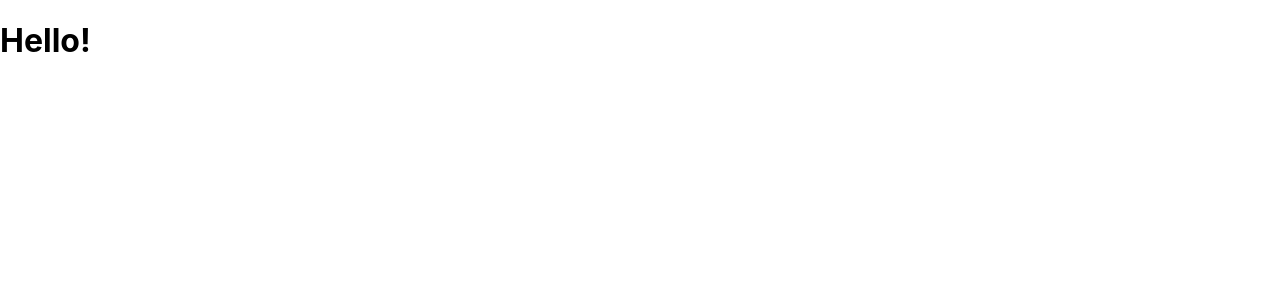
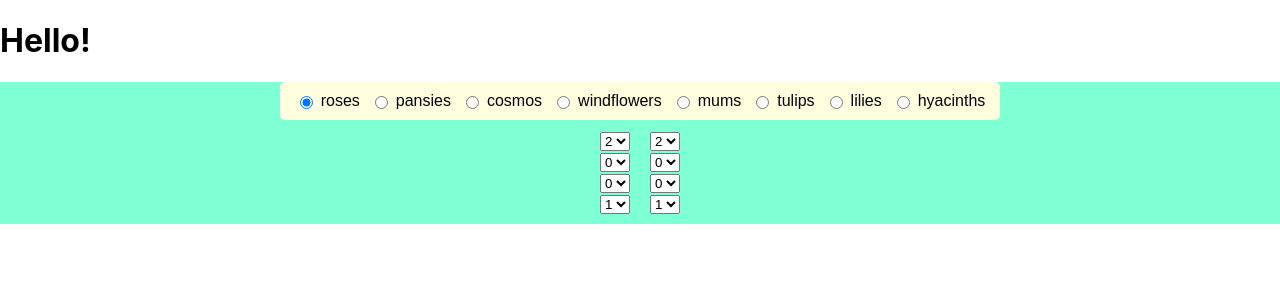
Before and after one commit to crow625/ACNH-Flowers, a React (Create React App) app in the folder acnh-flowers/: page / in a window 1280 px wide. Shown: the top 300 px of the page. Built offline with nearby package versions, Linux system fonts and the light colour scheme.

Commit message:
broke functionality into components, adding flower and gene selection

```diff
--- a/acnh-flowers/package.json
+++ b/acnh-flowers/package.json
@@ -3,6 +3,9 @@
   "version": "0.1.0",
   "private": true,
   "dependencies": {
+    "@emotion/react": "^11.11.0",
+    "@emotion/styled": "^11.11.0",
+    "@mui/material": "^5.13.0",
     "@testing-library/jest-dom": "^5.16.5",
     "@testing-library/react": "^13.4.0",
     "@testing-library/user-event": "^13.5.0",
--- a/acnh-flowers/src/App.css
+++ b/acnh-flowers/src/App.css
@@ -1,38 +1,13 @@
-.App {
+.body {
+  display: flex;
+  flex-direction: column;
+  background-color: aquamarine;
+  justify-content: center;
+  align-items: center;
   text-align: center;
 }
 
-.App-logo {
-  height: 40vmin;
-  pointer-events: none;
+.flower-genes {
+  display: flex;
+  flex-direction: row;
 }
-
-@media (prefers-reduced-motion: no-preference) {
-  .App-logo {
-    animation: App-logo-spin infinite 20s linear;
-  }
-}
-
-.App-header {
-  background-color: #282c34;
-  min-height: 100vh;
-  display: flex;
-  flex-direction: column;
-  align-items: center;
-  justify-content: center;
-  font-size: calc(10px + 2vmin);
-  color: white;
-}
-
-.App-link {
-  color: #61dafb;
-}
-
-@keyframes App-logo-spin {
-  from {
-    transform: rotate(0deg);
-  }
-  to {
-    transform: rotate(360deg);
-  }
-}
--- a/acnh-flowers/src/App.js
+++ b/acnh-flowers/src/App.js
@@ -1,21 +1,81 @@
 import { useEffect, useState } from 'react';
-import { punnett, breed, genesFromString, stringFromGenes } from './calc/FlowerCalc';
+import { breed, geneProbability, genesFromString, stringFromGenes } from './calc/FlowerCalc';
+import FlowerSelector from './components/FlowerSelector/FlowerSelector';
+import GeneSelector from './components/GeneSelector/GeneSelector';
+import './App.css'
 
 const App = () => {
 
-  // const [ data, setData ] = useState({});
+  const [ loading, setLoading ] = useState(true);
   const data = require('./data/data.json');
 
+  const [ flowerList, setFlowerList ] = useState([]);
+  const [ flowerType, setFlowerType ] = useState('');
+  const [ flowerA, setFlowerA ] = useState({});
+  const [ flowerB, setFlowerB ] = useState({});
+
+  // set the list of flowers
   useEffect(() => {
     const getData = async () => {
-      console.log(data);
+      setLoading(true);
+      setFlowerList(Object.keys(data.seeds));
     }
+
     getData();
-  }, []);
+
+  }, [data]);
+
+  useEffect(() => {
+    const initFlowers = async () => {
+      setLoading(true);
+      setFlowerType(flowerList[0]);
+      setFlowerA(flowerList.reduce((acc, curr) => ({
+        ...acc, [curr]: genesFromString(data.seeds[curr].red)
+      }), {}));
+      setFlowerB(flowerList.reduce((acc, curr) => ({
+        ...acc, [curr]: genesFromString(data.seeds[curr].red)
+      }), {}));
+    }
+
+    initFlowers();
+  }, [flowerList, data]);
+
+  useEffect(() => {
+    if (Object.keys(flowerA).length && Object.keys(flowerB).length) setLoading(false);
+  }, [flowerA, flowerB]);
+
+  const handleSetFlowerA = (newGenes) => {
+    setFlowerA(prevFlower => {
+      const newFlower = {...prevFlower};
+      newFlower[flowerType] = newGenes
+      return newFlower;
+    });
+  }
+
+  const handleSetFlowerB = (newGenes) => {
+    setFlowerB(prevFlower => {
+      const newFlower = {...prevFlower};
+      newFlower[flowerType] = newGenes
+      return newFlower;
+    });
+  }
+
+  if (loading) return null;
 
   return (
     <>
       <h1>Hello!</h1>
+      <div className='body'>
+        <FlowerSelector flowerList={flowerList} flowerType={flowerType} setFlowerType={setFlowerType} />
+        <div className='flower-genes'>
+          <div className='flower-A'>
+            <GeneSelector flower={flowerA} setFlower={handleSetFlowerA} flowerType={flowerType} />
+          </div>
+          <div className='flower-B'>
+            <GeneSelector flower={flowerB} setFlower={handleSetFlowerB} flowerType={flowerType} />
+          </div>
+        </div>
+      </div>
     </>
   );
 }
--- a/acnh-flowers/src/calc/FlowerCalc.js
+++ b/acnh-flowers/src/calc/FlowerCalc.js
@@ -120,4 +120,4 @@ const geneProbability = (arr) => {
     return output;
 }
 
-export { punnett, breed, genesFromString, stringFromGenes };
+export { breed, geneProbability, genesFromString, stringFromGenes };
--- /dev/null
+++ b/acnh-flowers/src/components/FlowerSelector/FlowerSelector.css
@@ -0,0 +1,21 @@
+.flower-selector-body {
+    display: flex;
+    flex-direction: row;
+    align-items: center;
+    justify-content: space-between;
+    background-color: lightyellow;
+    padding: 10px;
+    border-radius: 5px;
+  }
+
+  .flower-selector {
+    display: flex;
+    flex-direction: row;
+    padding-left: 5px;
+    padding-right: 5px;
+  }
+
+  .flower-name {
+    font-family: Arial, Helvetica, sans-serif;
+    padding-left: 5px;
+  }
--- /dev/null
+++ b/acnh-flowers/src/components/FlowerSelector/FlowerSelector.js
@@ -0,0 +1,27 @@
+import './FlowerSelector.css';
+
+const FlowerSelector = ({flowerList, flowerType, setFlowerType, ...rest}) => {
+
+    return (
+        <div className='flower-selector-body' {...rest}>
+          {flowerList.map((item, i) => {
+            return (
+              <div className='flower-selector' key={i}>
+                <input
+                    className='flower-button'
+                    type="radio"
+                    id={item}
+                    name="flower-selector"
+                    value={item}
+                    onChange={(e) => setFlowerType(e.target.value)}
+                    checked={flowerType === item}
+                />
+                <label htmlFor={item} className='flower-name'>{item}</label>
+              </div>
+            )
+          })}
+        </div>
+    )
+}
+
+export default FlowerSelector;
--- /dev/null
+++ b/acnh-flowers/src/components/GeneSelector/GeneSelector.css
@@ -0,0 +1,16 @@
+.gene-selector-body {
+    justify-content: center;
+    display: flex;
+    flex: 1;
+    align-items: center;
+    text-align: center;
+    flex-direction: column;
+    margin: 10px;
+  }
+
+  .gene-selector {
+    justify-content: center;
+    flex: 1;
+    align-items: center;
+    text-align: center;
+  }
--- /dev/null
+++ b/acnh-flowers/src/components/GeneSelector/GeneSelector.js
@@ -0,0 +1,48 @@
+import './GeneSelector.css';
+
+const GeneSelector = ({flower, setFlower, flowerType, ...rest}) => {
+
+  const handleSetFlower = (gene, value) => {
+    const newGenes = {...(flower[flowerType])}
+    newGenes[gene] = parseInt(value);
+    setFlower(newGenes);
+  }
+
+    return (
+        <div className='gene-selector-body' {...rest}>
+          <div className='gene-selector'>
+            <select defaultValue={flower[flowerType].r} onChange={(e) => handleSetFlower('r', e.target.value)}>
+              <option value={0}>0</option>
+              <option value={1}>1</option>
+              <option value={2}>2</option>
+            </select>
+          </div>
+          <div className='gene-selector'>
+            <select defaultValue={flower[flowerType].y} onChange={(e) => handleSetFlower('y', e.target.value)}>
+              <option value={0}>0</option>
+              <option value={1}>1</option>
+              <option value={2}>2</option>
+            </select>
+          </div>
+          <div className='gene-selector'>
+            <select defaultValue={flower[flowerType].w} onChange={(e) => handleSetFlower('w', e.target.value)}>
+              <option value={0}>0</option>
+              <option value={1}>1</option>
+              <option value={2}>2</option>
+            </select>
+          </div>
+          {
+            flowerType === 'roses' ?
+            <div className='gene-selector'>
+              <select defaultValue={flower[flowerType].b} onChange={(e) => handleSetFlower('b', e.target.value)}>
+                <option value={0}>0</option>
+                <option value={1}>1</option>
+                <option value={2}>2</option>
+              </select>
+            </div> : null
+          }
+        </div>
+    )
+}
+
+export default GeneSelector;
```
Also changed, not shown: 1 other file (tests, documents, lock files or other folders).
